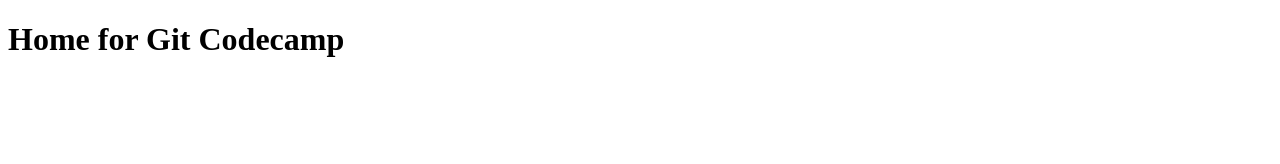
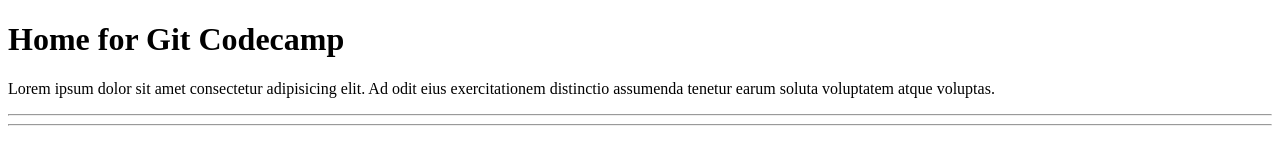
Before and after one commit to nespinsuwan/Day4_Git, a plain HTML site: page index.html in a window 1280 px wide. Drawn offline with Linux system fonts and the light colour scheme.

Commit message:
change to file

```diff
--- a/index.html
+++ b/index.html
@@ -8,6 +8,9 @@
 </head>
 <body>
     <h1>Home for Git Codecamp</h1>
+    <p>Lorem ipsum dolor sit amet consectetur adipisicing elit. Ad odit eius exercitationem distinctio assumenda tenetur earum soluta voluptatem atque voluptas.</p>
+    <hr>
+    <hr>
 
 </body>
 </html>
```
Also changed, not shown: service.html (added, +12 -0 lines).
